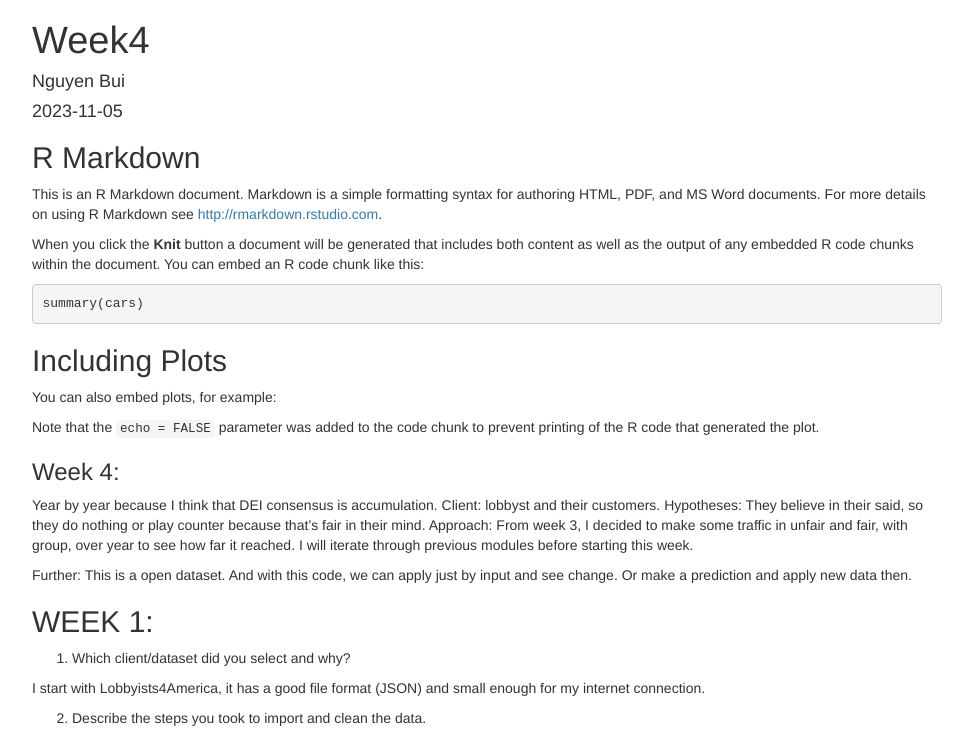
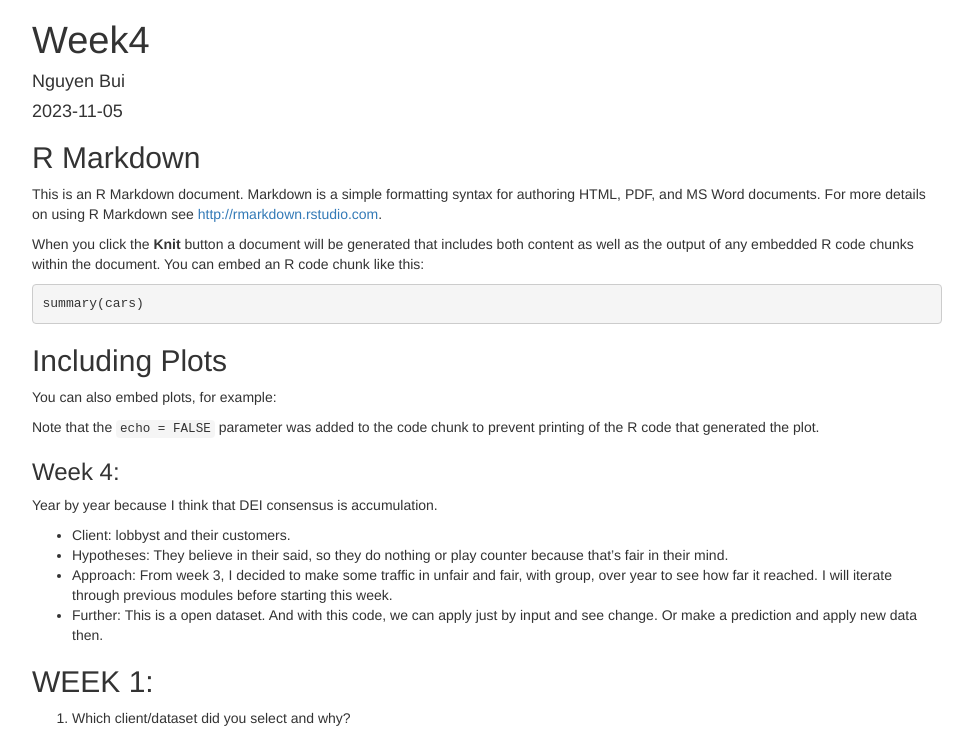
Before and after one commit to saturnzen/CapstoneUCDavisDSCoursera, a plain HTML site: page index.html in a window 1280 px wide. Shown: the top 735 px of the page, without its empty margins (153-1126 px from the left). Drawn offline with nearby package versions, Linux system fonts and the light colour scheme; some packages are replaced by stand-ins of ours.

Commit message:
Add files via upload

```diff
--- a/index.html
+++ b/index.html
@@ -376,14 +376,20 @@ code chunk to prevent printing of the R code that generated the
 plot.</p>
 <h3>Week 4:</h3>
 <p>Year by year because I think that DEI consensus is accumulation.
-Client: lobbyst and their customers. Hypotheses: They believe in their
-said, so they do nothing or play counter because that’s fair in their
-mind. Approach: From week 3, I decided to make some traffic in unfair
-and fair, with group, over year to see how far it reached. I will
-iterate through previous modules before starting this week.</p>
-<p>Further: This is a open dataset. And with this code, we can apply
-just by input and see change. Or make a prediction and apply new data
-then. </p>
+  <ul>
+    <li>Client: lobbyst and their customers. </li>
+    <li>Hypotheses: They believe in their
+      said, so they do nothing or play counter because that’s fair in their
+      mind. </li>
+    <li>Approach: From week 3, I decided to make some traffic in unfair
+      and fair, with group, over year to see how far it reached. I will
+      iterate through previous modules before starting this week.</li>
+    <li>Further: This is a open dataset. And with this code, we can apply
+      just by input and see change. Or make a prediction and apply new data
+      then. </li>
+  </ul>
+</p>
+<p></p>
 <h2>WEEK 1:</h2>
 <ol style="list-style-type: decimal">
 <li>Which client/dataset did you select and why?</li>
```
